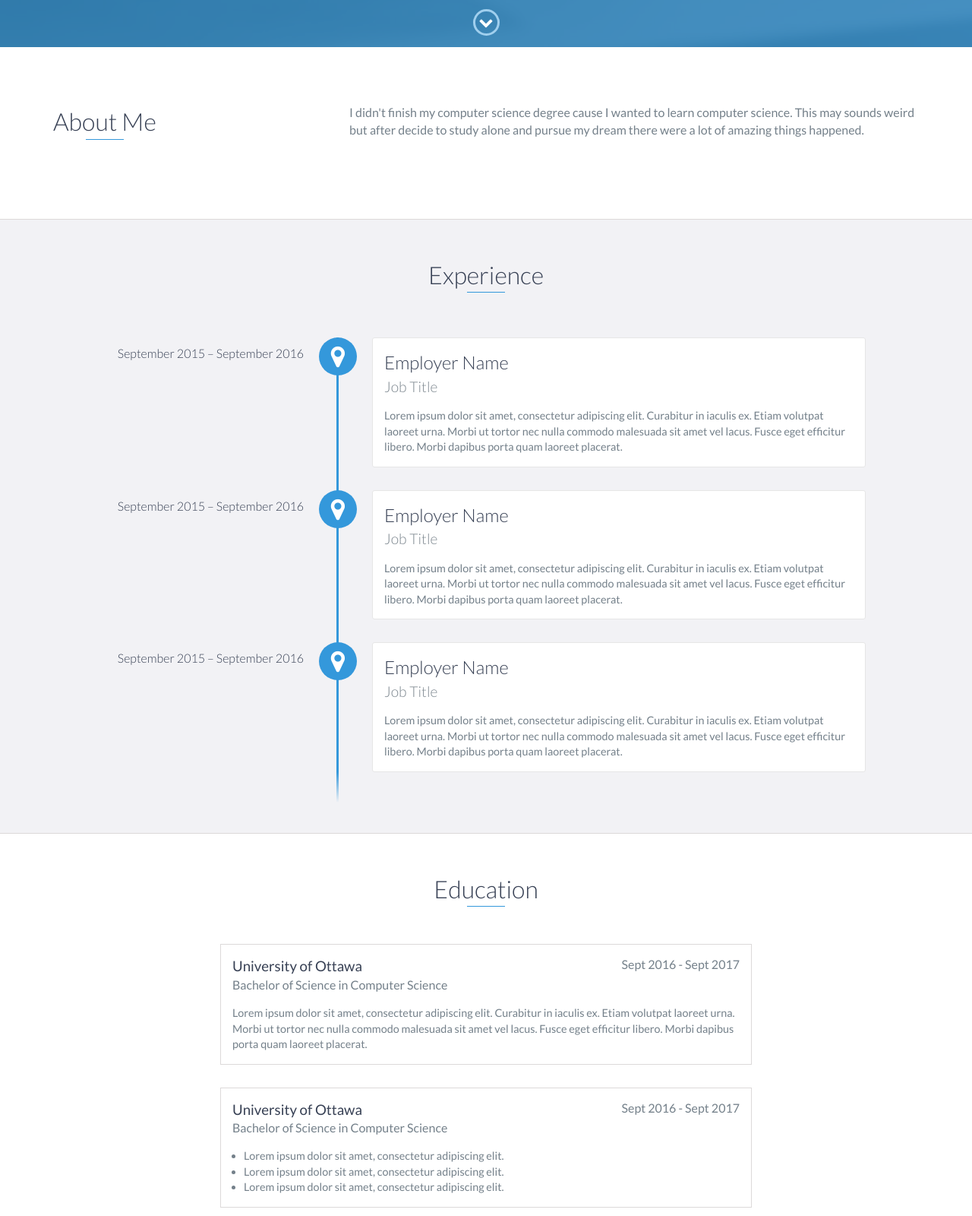
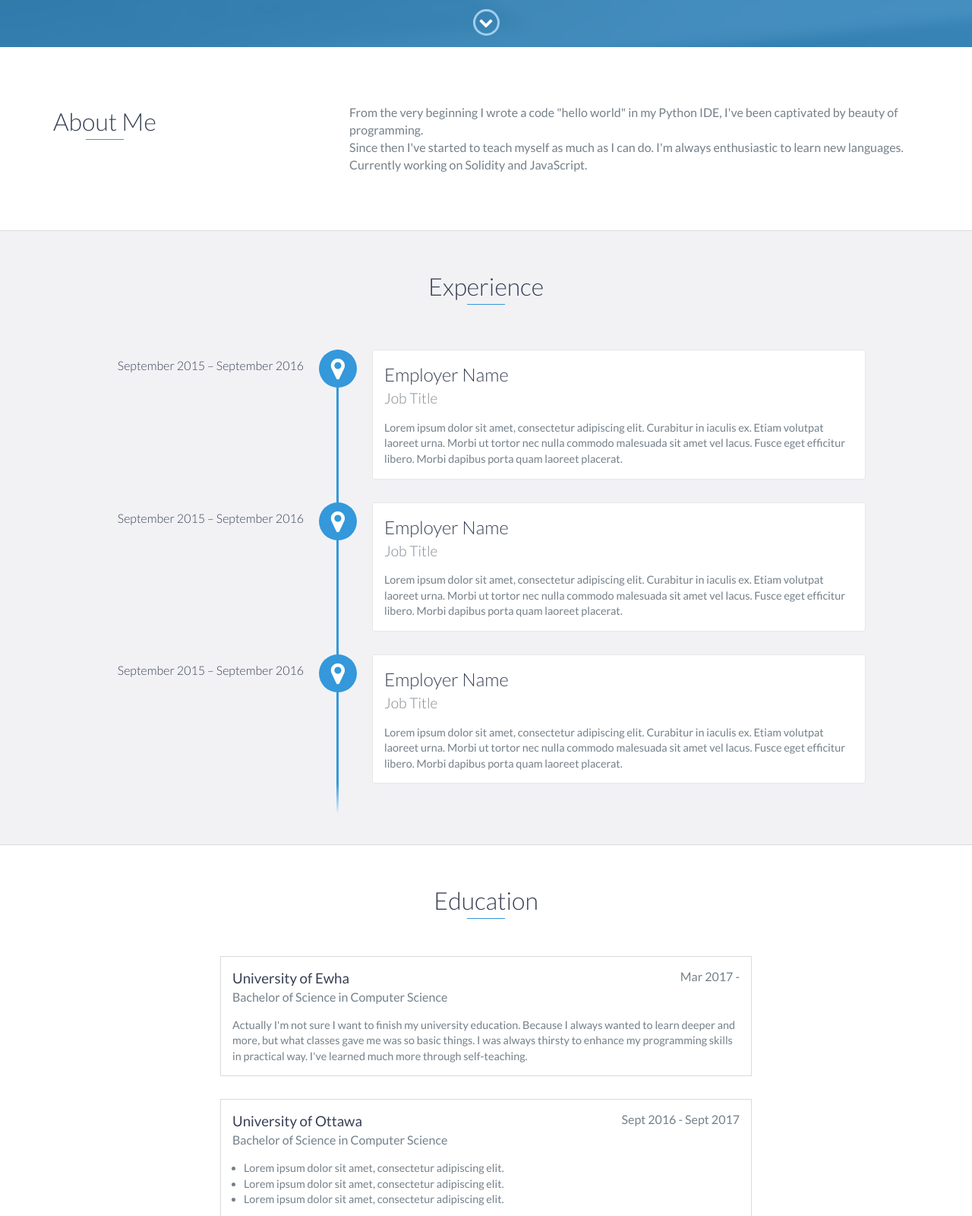
Before and after one commit to impossible21/impossible21.github.io, a website: page index.html in a window 1280 px wide. Shown: the part 738-2338 px from the top of the page at 76% size. Drawn offline with nearby package versions, Linux system fonts and the light colour scheme.

Commit message:
update 2018.7.3

```diff
--- a/index.html
+++ b/index.html
@@ -5,7 +5,7 @@
     <meta charset="utf-8">
     <meta http-equiv="X-UA-Compatible" content="IE=edge">
     <meta name="viewport" content="width=device-width, initial-scale=1">
-    <title>My Portfolio</title>
+    <title>HONG JUNG A</title>
 	<link rel="shortcut icon" href="favicon.ico" type="image/x-icon">
 	<link rel="icon" href="favicon.ico" type="image/x-icon">
     <link href="https://fonts.googleapis.com/css?family=Lato:300,400,700,900" rel="stylesheet">
@@ -48,8 +48,8 @@
 
     <div id="lead">
         <div id="lead-content">
-            <h1>Hong Jung A</h1>
-            <h2>Software Engineer</h2>
+            <h1>HONG JUNG A</h1>
+            <h2>Junior Software Engineer</h2>
             <!-- <a href="#" class="btn-rounded-white">Download Resume</a> -->
         </div>
         <!-- End #lead-content -->
@@ -73,8 +73,11 @@
                 </div>
                 <div class="col-md-8">
                     <p>
-                       I didn't finish my computer science degree cause I wanted to learn computer science. This may sounds weird but after decide to study alone
-											 and pursue my dream there were a lot of amazing things happened.
+                       From the very beginning I wrote a code "hello world" in my Python IDE,
+											 I've been captivated by beauty of programming.<br>Since then I've started
+											 to teach myself as much as I can do.
+										   I'm always enthusiastic to learn new languages. Currently
+											 working on Solidity and JavaScript.
                     </p>
                 </div>
             </div>
@@ -115,11 +118,14 @@
     <div id="education">
         <h2 class="heading">Education</h2>
         <div class="education-block">
-            <h3>University of Ottawa</h3>
-            <span class="education-date">Sept 2016 - Sept 2017</span>
+            <h3>University of Ewha</h3>
+            <span class="education-date">Mar 2017 -</span>
             <h4>Bachelor of Science in Computer Science</h4>
             <p>
-                Lorem ipsum dolor sit amet, consectetur adipiscing elit. Curabitur in iaculis ex. Etiam volutpat laoreet urna. Morbi ut tortor nec nulla commodo malesuada sit amet vel lacus. Fusce eget efficitur libero. Morbi dapibus porta quam laoreet placerat.
+                Actually I'm not sure I want to finish my university education.
+								Because I always wanted to learn deeper and more, but what classes gave me was
+								so basic things. I was always thirsty to enhance my programming skills in practical way.
+								I've learned much more through self-teaching.
             </p>
         </div>
         <!-- End .education-block -->
```
